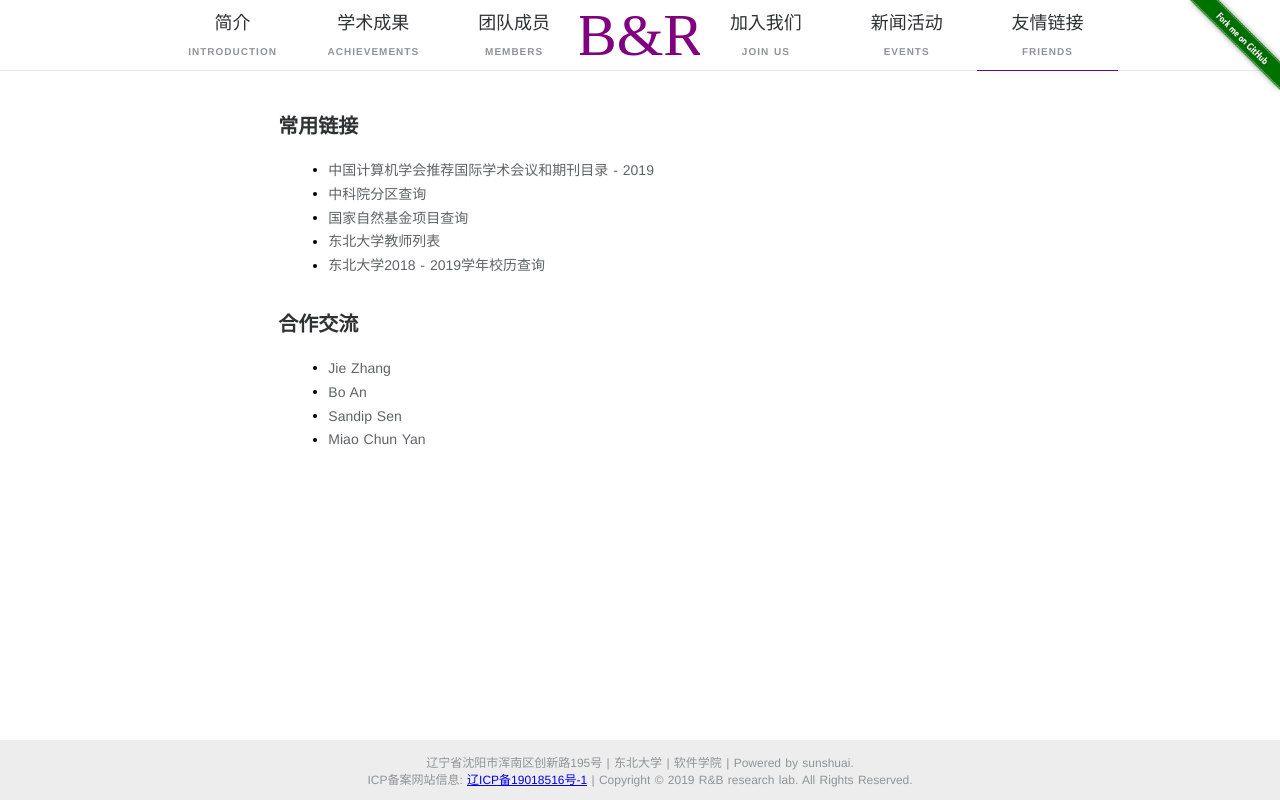
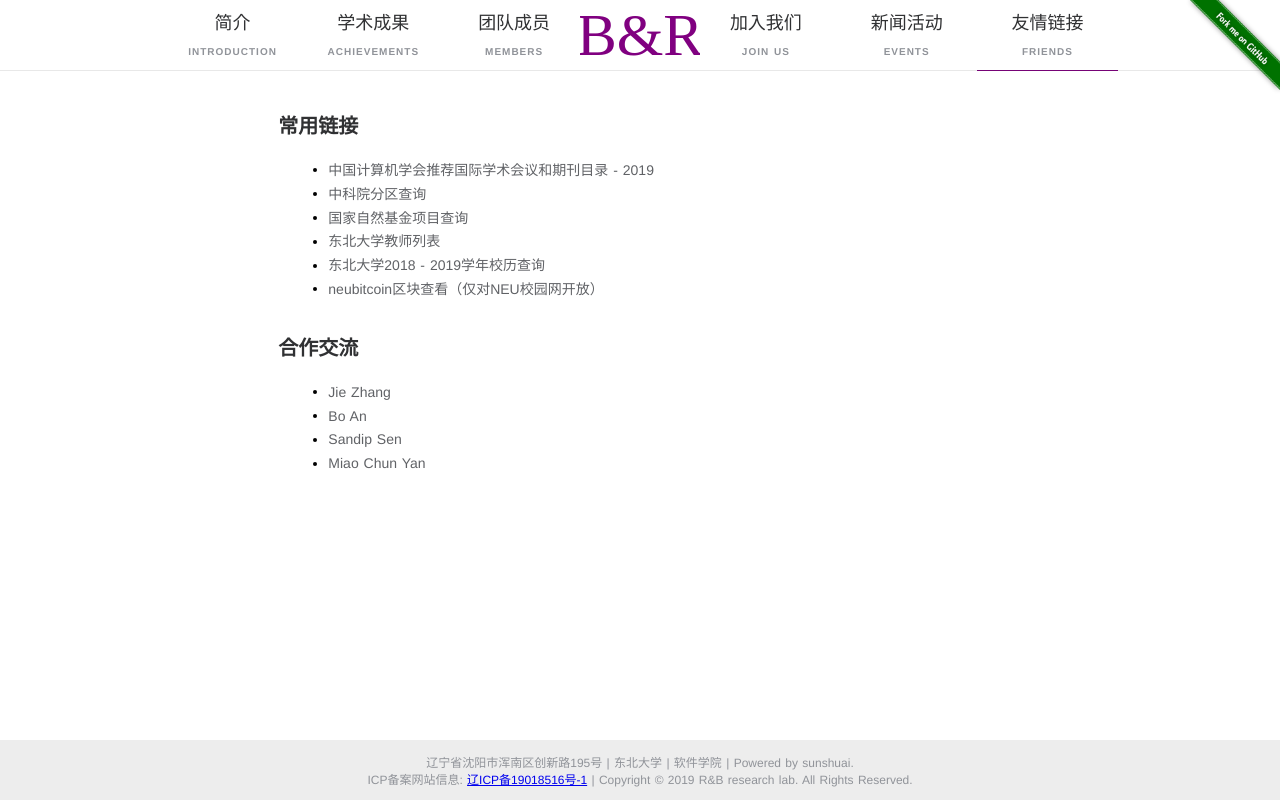
Before and after one commit to thothsun/blockchain-lab, a Nuxt app: page /friends in a window 1280 px wide. Built offline with nearby package versions, Linux system fonts and the light colour scheme.

Commit message:
添加neubitcoin区块查看超链接

```diff
--- a/pages/friends.vue
+++ b/pages/friends.vue
@@ -12,6 +12,7 @@
               <li> <el-link href="http://www.letpub.com.cn/index.php?page=grant" target="_blank">国家自然基金项目查询</el-link></li>
               <li> <el-link href="http://faculty.neu.edu.cn/sites.htm" target="_blank">东北大学教师列表</el-link></li>
               <li> <el-link href="http://faculty.neu.edu.cn/swc/guogb/docs/cal2018-2019.jpg" target="_blank">东北大学2018 - 2019学年校历查询</el-link></li>
+              <li> <el-link href="http://219.216.86.222:8889" target="_blank">neubitcoin区块查看（仅对NEU校园网开放）</el-link></li>
             </ul>
           </div>
           <h1>合作交流</h1>
```
